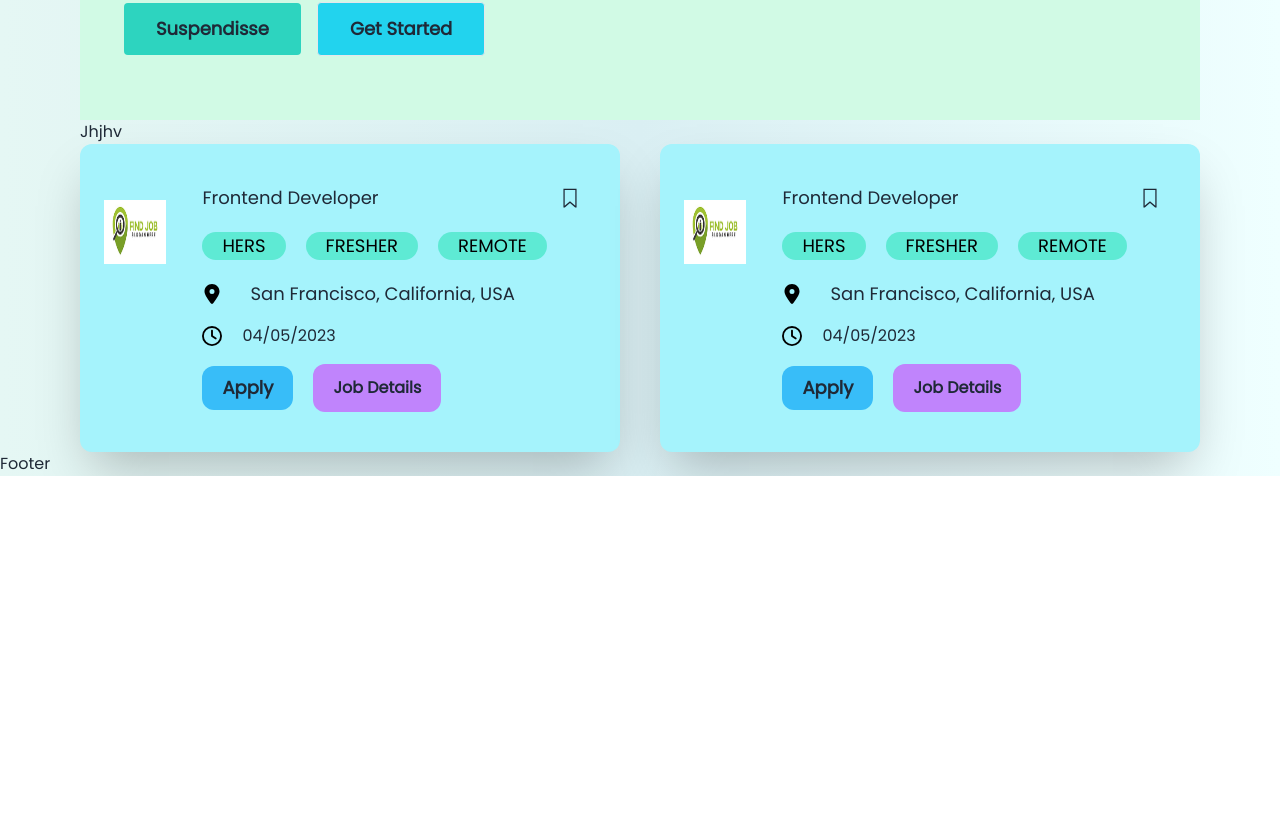
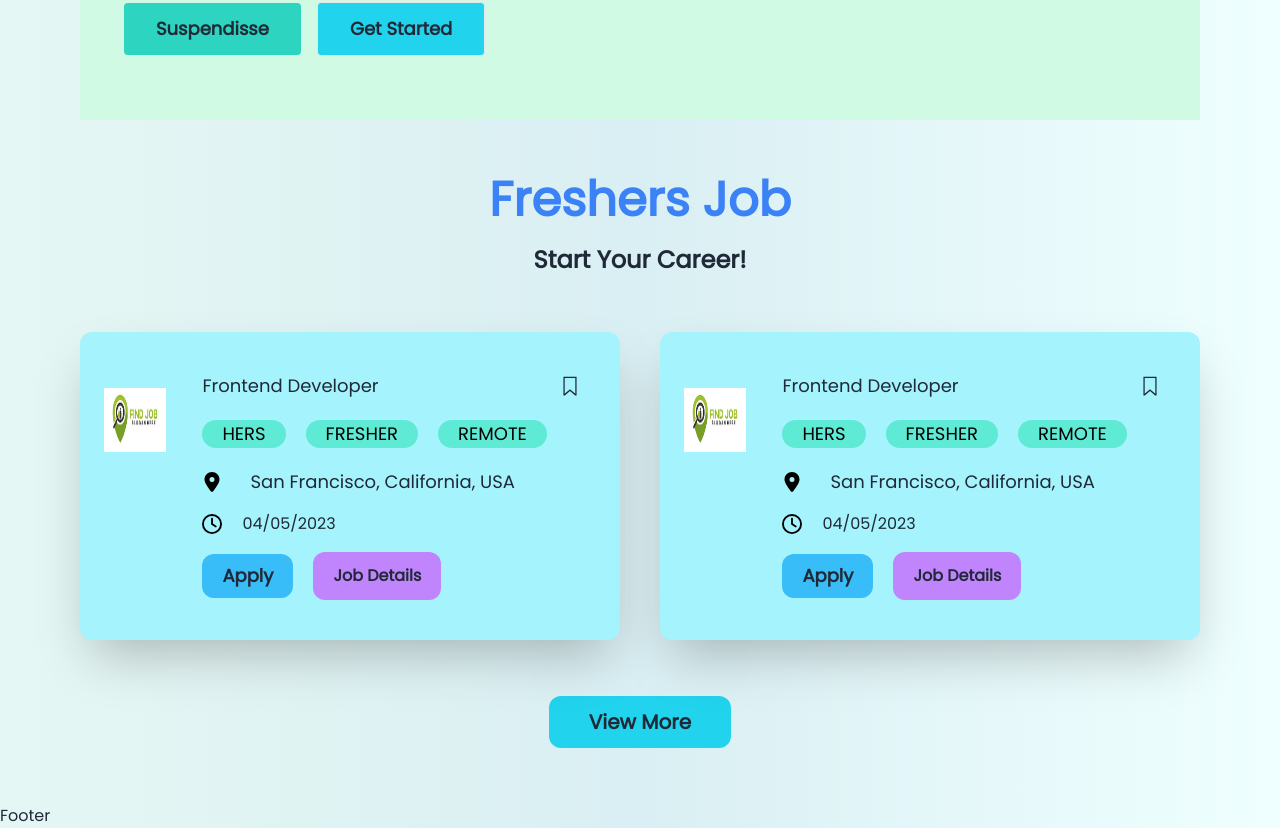
Before and after one commit to ikramuzzaman455173/Career-Bridge, a React (Vite) app in the folder CareerBridge-client/: page / in a window 1280 px wide. Shown: the part 480-1308 px from the top of the page. Before the commit the page ends 956 px from the top, so only its background shows below. Built offline with nearby package versions, Linux system fonts and the light colour scheme.

Commit message:
added freshers job section title and view more button design

```diff
--- a/CareerBridge-client/src/Components/Fresher/Fresher.jsx
+++ b/CareerBridge-client/src/Components/Fresher/Fresher.jsx
@@ -3,7 +3,10 @@ import React from "react";
 const Fresher = () => {
   return (
     <>
-      <h1>jhjhv</h1>
+      <div className="my-14 text-center">
+        <h1 className="text-5xl font-bold mb-5 text-blue-500">Freshers Job</h1>
+        <h1 className="text-2xl font-semibold">Start Your Career!</h1>
+      </div>
       <div className="grid grid-cols md:grid-cols-2 lg:grid-cols-2 gap-10 ">
         {/* <div className=" rounded-md shadow-md sm:w-96 lg:w-1/2 dark:bg-gray-900 dark:text-gray-100 p-10"> */}
         <div className="flex items-start gap-7 flex-col sm:flex-row md:flex-row lg:flex-row relative bg-cyan-200 ps-8 lg:ps-4 py-10 pe-10 rounded-xl shadow-2xl">
@@ -130,7 +133,15 @@ const Fresher = () => {
             </div>
           </div>
         </div>
-        {/* </div> */}
+      </div>
+      {/* View more button */}
+      <div className="text-center py-14">
+        <button
+          type="button"
+          className="px-10 py-3 text-xl font-semibold rounded-xl duration-[800ms] bg-cyan-400 hover:bg-purple-600 dark:text-gray-800 hover:text-white"
+        >
+          View More
+        </button>
       </div>
     </>
   );
```
